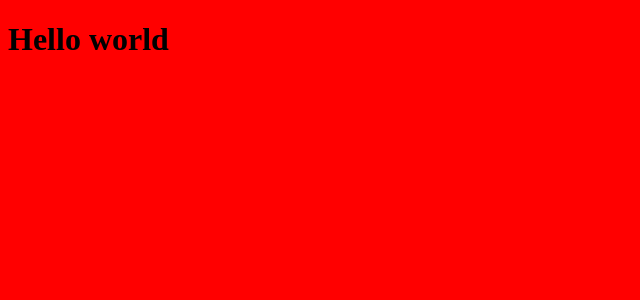
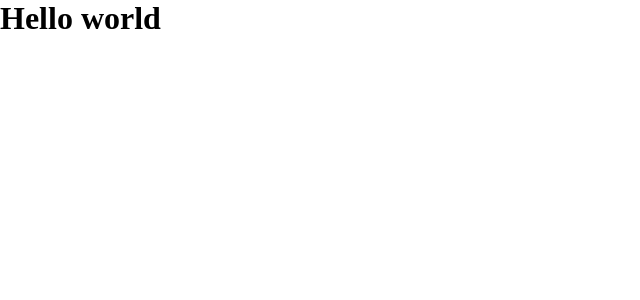
Before and after one commit to KelvynReis/blog-NextJs, a Next.js app: page / in a window 1280 px wide. Shown: the top 300 px of the page, without its empty margins (0-640 px from the left). Built offline with nearby package versions, Linux system fonts and the light colour scheme.

Commit message:
add types post

```diff
--- a/src/styles/global-styles.ts
+++ b/src/styles/global-styles.ts
@@ -1,7 +1,10 @@
 import { createGlobalStyle } from 'styled-components';
 
 export const GlobalStyles = createGlobalStyle`
-    body {
-        background: red
+    * {
+      margin: 0;
+      padding: 0;
+      outline: none;
+      box-sizing: border-box;
     }
 `;
```
Also changed, not shown: src/domain/posts/post.ts (added, +74 -0 lines).
